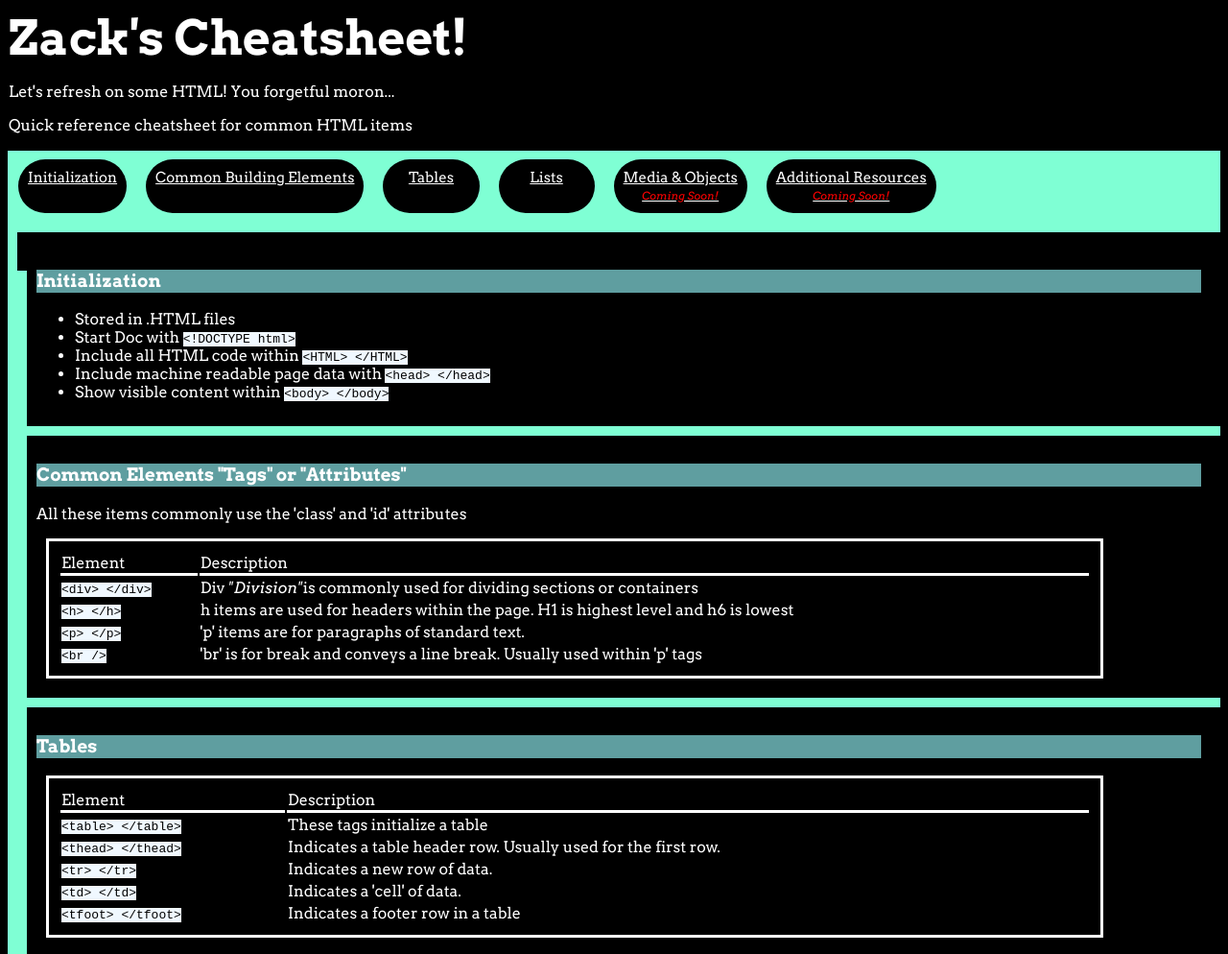
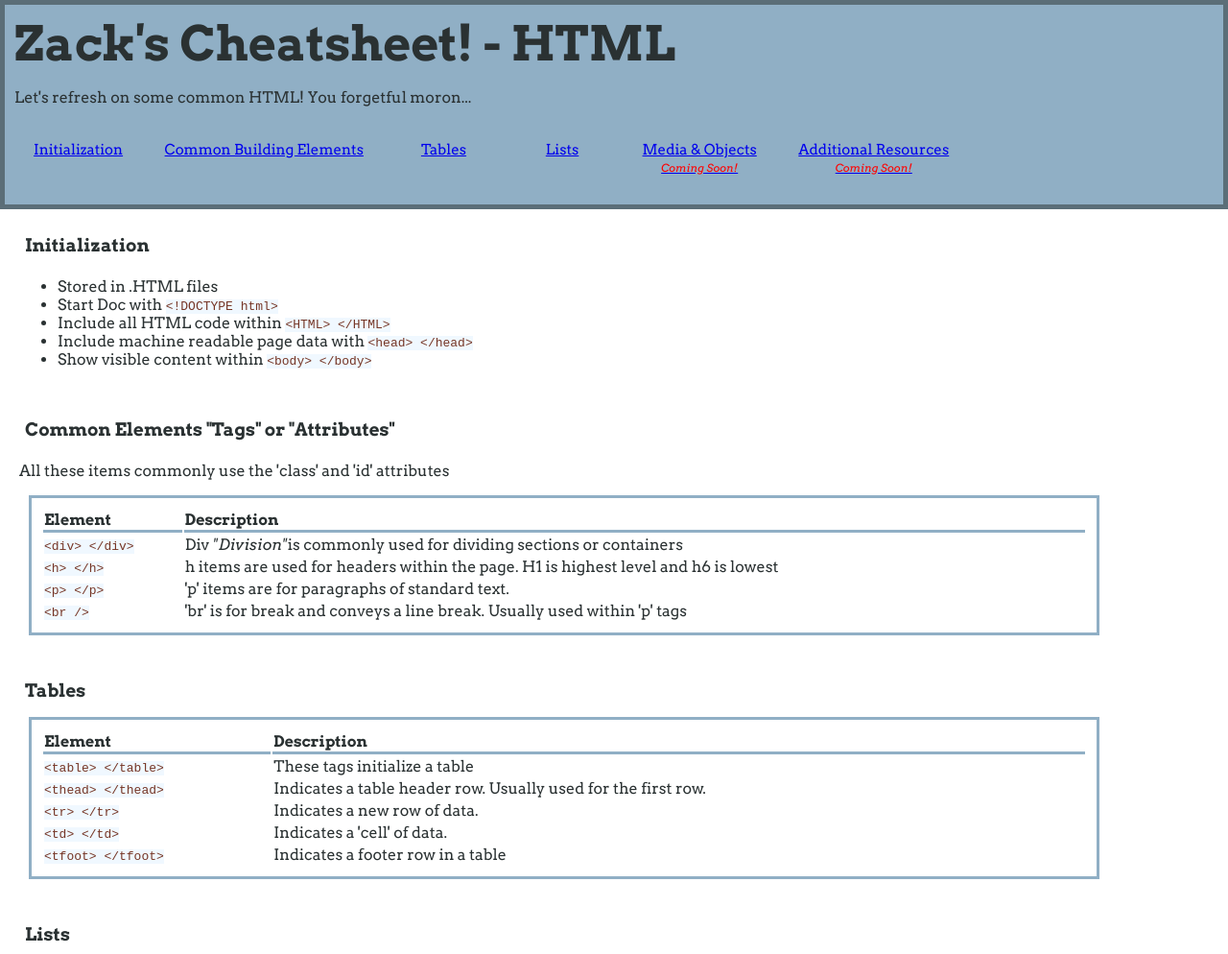
Before and after one commit to zdooge12/Personal-learning, a plain HTML site: page index.html in a window 1280 px wide. Shown: the top 994 px of the page at 96% size. Drawn offline with Linux system fonts and the light colour scheme.

Commit message:
updated color palette and css formatting

```diff
--- a/index.html
+++ b/index.html
@@ -9,20 +9,22 @@
 	</head>
 <body>
 	<header class="banner">
-		<h1>Zack's Cheatsheet!</h1>
-		<p>Let's refresh on some HTML! You forgetful moron...</p>
-		<p>Quick reference cheatsheet for common HTML items</p>
+		<h1>Zack's Cheatsheet! - HTML</h1>
+		<p>Let's refresh on some common HTML! You forgetful moron...</p>
+		<!-- <p>Quick reference cheatsheet for common HTML items</p> -->
+		<div class="nav">
 			<a href="#initialization">Initialization<br  /> <em class="coming-soon" id="hidden">Coming Soon!</em></a>
 			<a href="#common-elements">Common Building Elements <br  /> <em class="coming-soon" id="hidden">Coming Soon!</em></a>
 			<a href="#tables">Tables <br  /> <em class="coming-soon" id="hidden">Coming Soon!</em></a>
 			<a href="#lists" >Lists <br  /> <em class="coming-soon" id="hidden">Coming Soon!</em></a>
 			<a href="#media-objects" >Media & Objects <br  /><em class="coming-soon">Coming Soon!</em></a>
 			<a href="#additional-resources" >Additional Resources<br  /><em class="coming-soon">Coming Soon!</em></a>
+		</div>
 	</header>
 
 	<content>
-		<div class="topic">
-			<h3 class="topic-name" id="initialization">Initialization</h3>
+		<div class="topic" id="initialization">
+			<h3 class="topic-name" >Initialization</h3>
 			<ul>
 				<li>Stored in .HTML files</li>
 				<li>Start Doc with <code>&lt;!DOCTYPE html&gt;</code></li>
@@ -59,8 +61,8 @@
 					</tbody>
 				</table>
 		</div>
-		<div class="topic">
-			<h3 class="topic-name" id="tables">Tables</h3>
+		<div class="topic" id="tables">
+			<h3 class="topic-name" >Tables</h3>
 			<table>
 				<thead>
 					<td>Element</td>
@@ -90,8 +92,8 @@
 				</tbody>
 			</table>
 		</div>
-		<div class="topic">
-			<h3 class="topic-name" name="lists">Lists</h3>
+		<div class="topic" id="lists">
+			<h3 class="topic-name" >Lists</h3>
 			<table>
 				<thead>
 					<td>Element</td>
@@ -114,8 +116,8 @@
 				</tbody>
 			</table>
 		</div>
-		<div class="topic">
-			<h3 class="topic-name" id="media-objects">Media and Objects</h3>
+		<div class="topic" id="media-objects">
+			<h3 class="topic-name" >Media and Objects</h3>
 			<h5 class="coming-soon">Coming Soon!</h5>
 				<!-- <table>
 					<thead>
--- a/resources/styles.css
+++ b/resources/styles.css
@@ -1,44 +1,59 @@
+.Color-Palette{
+	color: #90AFC5;
+	color: #336B87;
+	color: #2a3132;
+	color: #763626;
+}
+
 *{
-	background: #000000;
+	/* background: gainsboro; */
 
 }
 
 body{
-  color: #fff;
-  background-color: aquamarine;
-  /* padding: 25px; */
+  color: #2a3132;
   font-family: 'arvo', 'times new roman', sans-serif;
-  position: static;
+  background: #ffff;
+  margin: 0px 0px;
+  font-weight: 500;
+  width: 100%;
+
 }
 
 
 header{
 	/* position: sticky; */
-	top: 0;
-	width: 100%;
+	color: #2a3132;
+	background-color: #90AFC5;
 	z-index: 10;
-	padding: 1px;
-	color: white;
-	background-color: black; /* Black background color */
-    transition: top 0.3s; /* Transition effect when sliding down (and up) */
-
+	padding: 10px;
+	margin:	0px;
+	border-style: solid;
+	border-color: #2a313283;
+	border-width: 5px;
 }
-
 header h1{
 	font-size: 50px;
 	margin: auto 0px;
 }
+
+.nav{
+	/* float: left;
+	display: inline-block;
+	margin: 10px auto; */
+}
+
+
 header a{
-  	float: left;
-	color: white;
+	display: inline-block;
   	text-align: center;
-  	padding: 10px;
-	margin:10px;
   	text-decoration: !important;
 	font-size: 15px;
-	height: 30;
-	width: 100;
-	border-radius: 90px;
+	/* height: 30;
+	width: 100; */
+	padding: 10px;
+	margin:10px;
+	border-radius: 40px;
 }
 header a:hover {
   background-color: #ddd;
@@ -53,28 +68,22 @@ header a:hover {
 }
 
 content{
-	z-index: -1;
-	margin: 10px;
 	height: 40px;
 	width: 100%;
 	display: inline-block;
 }
 
-.nav{
-	/* display: flex; */
-	/* flex-wrap: wrap; */
-	/* list-style: none; */
-}
+
 table{
 	border-style: solid;
-	border-color:  white;
+	border-color:  #90AFC5;
 	width: 90%;
 	padding: 10px;
 	margin: 10px;
 }
 tr{
 	border-style: dotted;
-	border-color:  white;
+	border-color:  #90AFC5;
 	border-width: thin;
 
 }
@@ -86,38 +95,46 @@ tr{
 }
 
 .topic a{
-	color: white;
+	color: #2a3132;
 }
 
 thead td{
 	border-bottom-style: solid;
-	border-color:  white;
+	border-color:  #90AFC5;
+	font-weight: 800;;
 
 }
 .topic-name{
-	background-color: cadetblue;
+	/* background-color: #336B87; */
 	width: auto;
-	margin-right: 10px;
+	padding: 5px;
+	margin: 1px;
 }
 
 
+#additional-resources-content{
+
 }
 
-#additional-resources-content{
-
-	display: inline-flex;
+#additional-resources ul{
+	margin: 20px;
+	float: left;
 }
 
 #additional-resources img{
 	height: 200px;
 	width: 200px;
 	margin: 20px;
+	float: left;
+	border-style: solid;
+	border-color: #2a3132;
 }
 
 code{
 	font-family: monospace;
 	background-color: aliceblue;
-	color: black;
+	color: #763626;
+	font-weight: 500;
 }
 
 /* h3{
```
Lines whose indentation alone changed are shown as unchanged.
